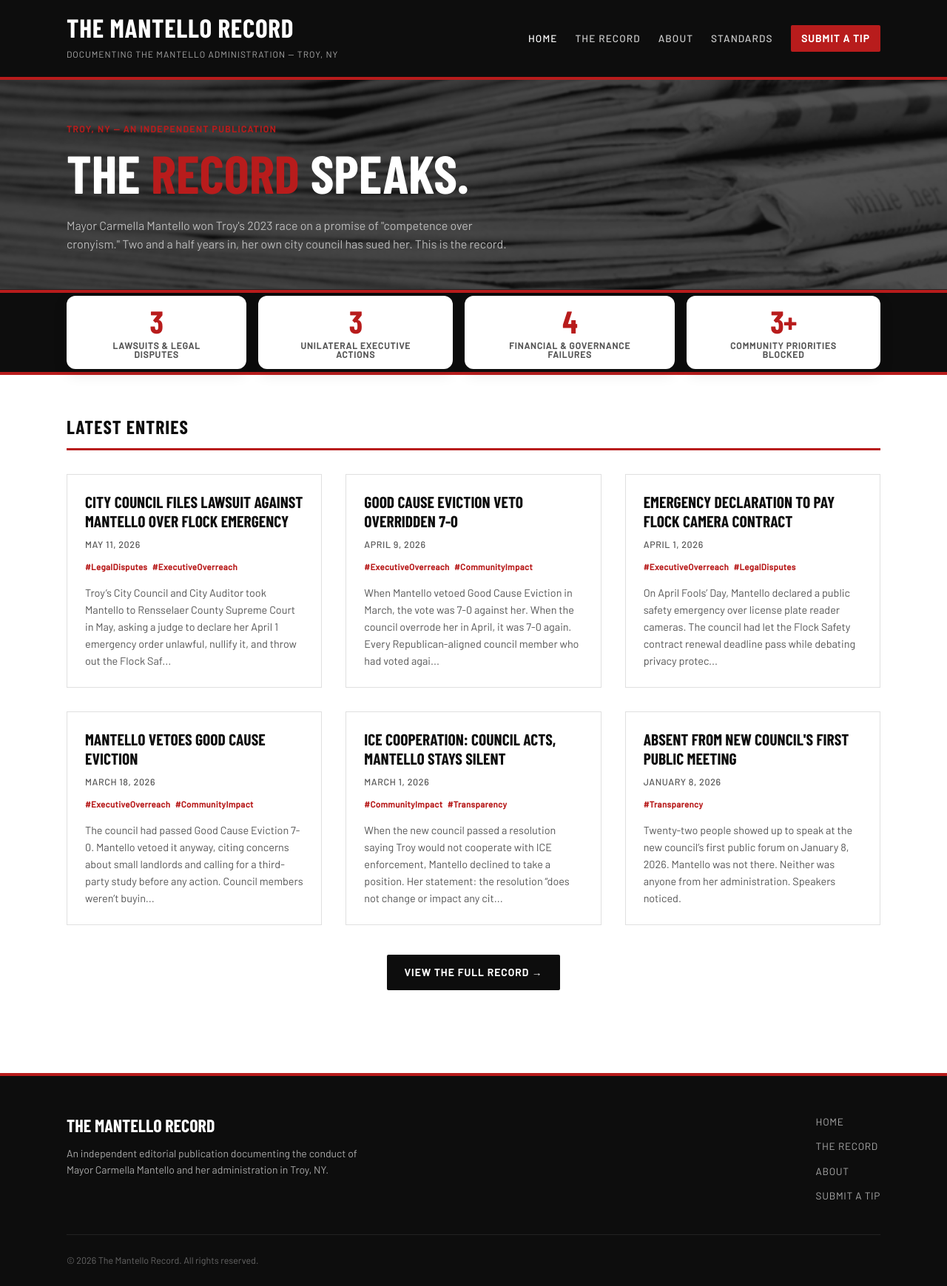
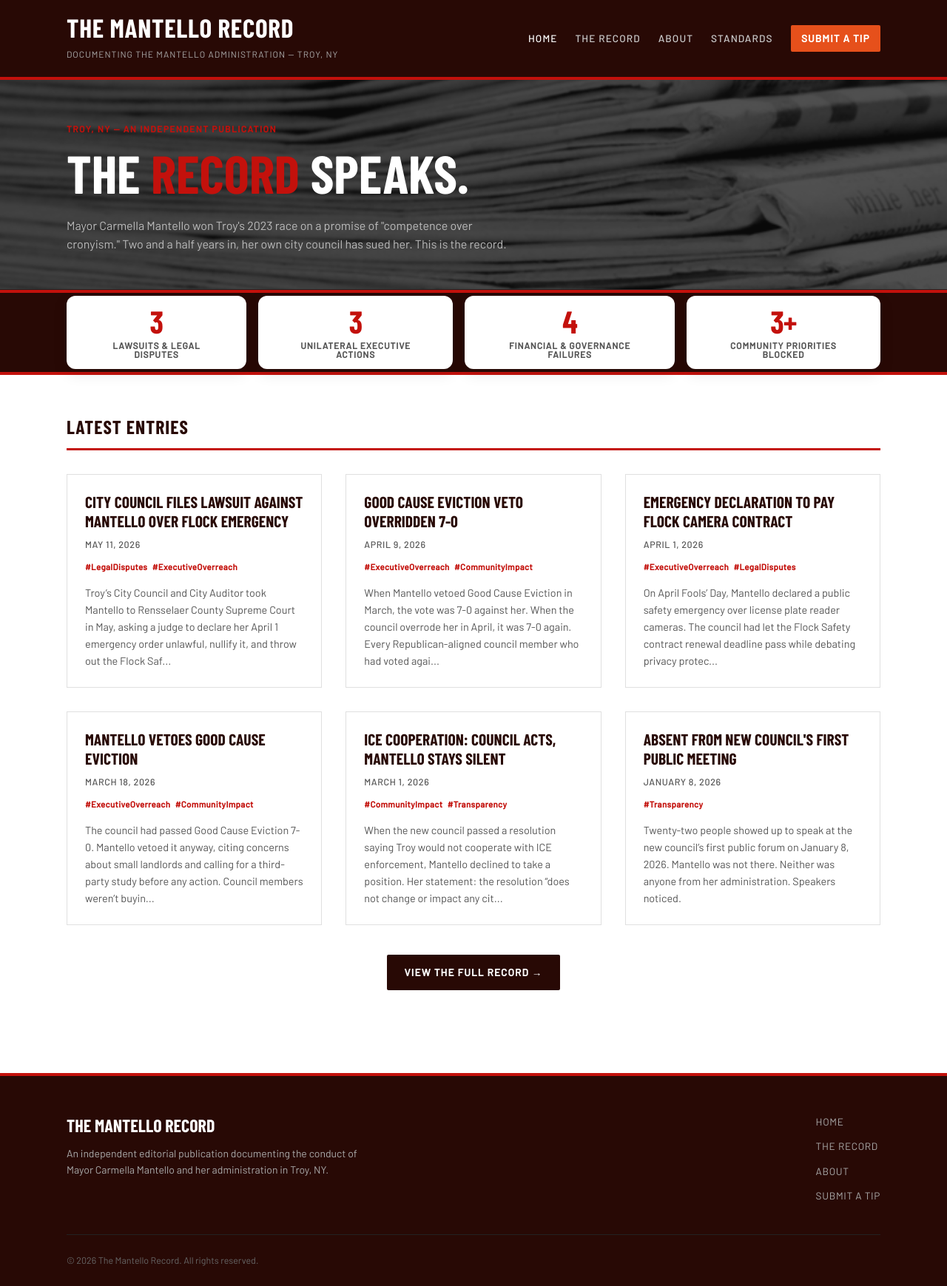
Before and after one commit to MdevitSEC/the-mantello-record, a Jekyll site: the page built from index.html, in a window 1280 px wide. Shown: the whole page at 74% size. Built offline with Jekyll 4.4.1, drawn with Linux system fonts in a browser that asks for light colours; some web fonts are replaced.

Commit message:
Apply ColorHunt palette: #280905 black, #740a03 dark red, #c3110c red, #e6501b accent
Co-Authored-By: Claude Sonnet 4.6 <noreply@anthropic.com>

```diff
--- a/assets/css/main.scss
+++ b/assets/css/main.scss
@@ -8,10 +8,11 @@
 
 /* --- Variables --- */
 :root {
-  --black: #0d0d0d;
+  --black: #280905;
   --white: #ffffff;
-  --red: #b81c1c;
-  --red-dark: #8b0000;
+  --red: #c3110c;
+  --red-dark: #740a03;
+  --accent: #e6501b;
   --gray-light: #f4f4f4;
   --gray-mid: #e0e0e0;
   --gray-text: #555555;
@@ -59,7 +60,7 @@ img { max-width: 100%; display: block; }
   letter-spacing: 0.02em;
   line-height: 1;
 }
-.site-title:hover { text-decoration: none; color: var(--red); }
+.site-title:hover { text-decoration: none; color: var(--accent); }
 .site-tagline {
   font-family: var(--font-ui);
   font-size: 0.75rem;
@@ -86,13 +87,13 @@ img { max-width: 100%; display: block; }
 .site-nav a:hover,
 .site-nav a.active { color: var(--white); text-decoration: none; }
 .site-nav .nav-tip {
-  background: var(--red);
+  background: var(--accent);
   color: var(--white) !important;
   padding: 0.4rem 0.9rem;
   border-radius: 2px;
   font-weight: 700;
 }
-.site-nav .nav-tip:hover { background: var(--red-dark); }
+.site-nav .nav-tip:hover { background: var(--red); }
 
 /* --- Hero (Homepage) --- */
 .site-hero {
@@ -325,7 +326,7 @@ img { max-width: 100%; display: block; }
   border-radius: 2px;
   transition: background 0.15s;
 }
-.btn-primary:hover { background: var(--red); text-decoration: none; color: var(--white); }
+.btn-primary:hover { background: var(--accent); text-decoration: none; color: var(--white); }
 .view-all { text-align: center; margin-top: 2.5rem; }
 
 /* --- Full Post --- */
```
